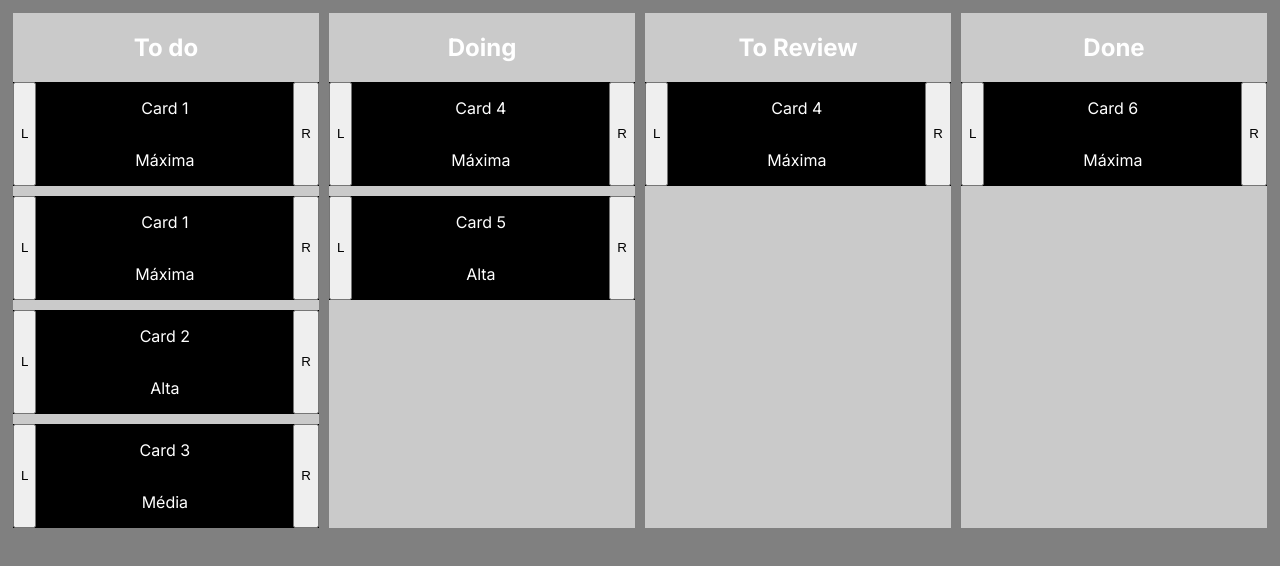
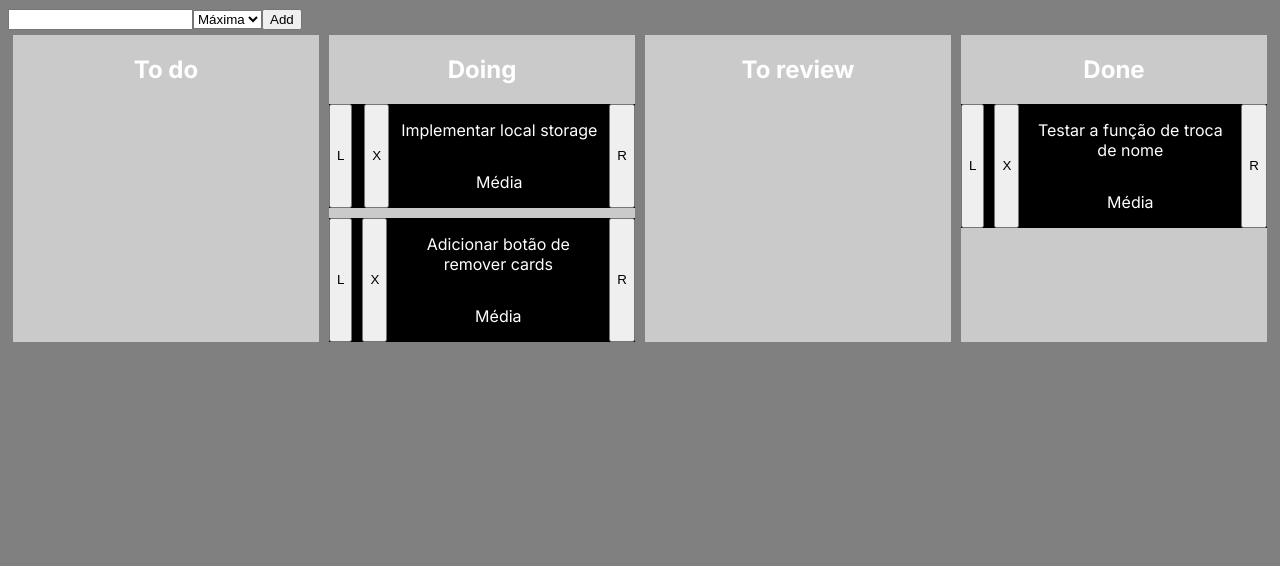
Before and after one commit to ViniWei/A2-Projeto, a Next.js app: page /home in a window 1280 px wide. Shown: the top 566 px of the page. Built offline with nearby package versions, Linux system fonts and the light colour scheme.

Commit message:
Add new cards

```diff
--- a/src/app/home/page.tsx
+++ b/src/app/home/page.tsx
@@ -1,3 +1,5 @@
+'use client';
+
 import Dashboard from "@/components/Dashboard/Dashboard"
 
 export default function Home(){
--- a/src/components/Card/Card.tsx
+++ b/src/components/Card/Card.tsx
@@ -15,18 +15,19 @@ const Card = (values: params): ReactNode => {
       </div>
         <button className='L'>L</button>
         <button className='R'>R</button>
+      <button className='close-card'>X</button>
     </div>
   );
 
   function getPriority(priority: number){
     switch (priority) {
+      case 0:
+        return "Máxima";
       case 1:
-        return "Máxima";
+        return "Alta";
       case 2:
-        return "Alta";
+        return "Média";
       case 3:
-        return "Média";
-      case 4:
         return "Baixa";
     }
   }
--- a/src/components/Dashboard/Dashboard.tsx
+++ b/src/components/Dashboard/Dashboard.tsx
@@ -1,14 +1,69 @@
-import React from 'react';
+import React, { useState } from 'react';
 import Column from '../Column/Column';
 import './Dashboard.css';
 
 const Dashboard: React.FC = () => {
+  const [cards, setCards] = useState([
+    {
+      name: "Testar a função de troca de nome",
+      priority: 2,
+      columnIndex: 3
+    },
+    {
+      name: "Implementar local storage",
+      priority: 2,
+      columnIndex: 1
+    },
+    {
+      name: "Adicionar botão de remover cards",
+      priority: 2,
+      columnIndex: 1
+    },
+  ]);
+
+  const [newCardPriority, setNewCardPriority] = useState(0);
+  const [newCardName, setNewCardName] = useState("");
+
+  let collumns = [
+    "To do",
+    "Doing",
+    "To review",
+    "Done",
+  ];
+
+  function returnCard(index: number){
+    return cards.filter(card => card.columnIndex == index);
+  }
+
+  function addCard() {
+    let newCards = [...cards];
+
+    newCards.push({
+      name: newCardName,
+      priority: newCardPriority,
+      columnIndex: 0
+    });
+
+    setCards(newCards);
+  }
+
   return (
-    <div className="Dashboard">
-      <Column title="To do" cards={[{ name: "Card 1", priority: 1 },{ name: "Card 1", priority: 1 }, { name: "Card 2", priority: 2 }, { name: "Card 3", priority: 3 }]} />
-      <Column title="Doing" cards={[{ name: "Card 4", priority: 1 }, { name: "Card 5", priority: 2 }]} />
-      <Column title="To Review" cards={[{ name: "Card 4", priority: 1 }]} />
-      <Column title="Done" cards={[{ name: "Card 6", priority: 1 }]} />
+    <div>
+      <div>
+        <input id="card-name-input" type='text' value={newCardName} onChange={(event) => setNewCardName(event.target.value)}/>
+        <select id="priority-input" onChange={(event) => setNewCardPriority(Number(event.target.value))}>
+          <option value="0">Máxima</option>
+          <option value="1">Alta</option>
+          <option value="2">Média</option>
+          <option value="3">Baixa</option>
+        </select>
+        <button onClick={addCard}>Add</button>
+      </div>
+      <div className="Dashboard">
+          {collumns.map((collumn, index) => (
+            <Column title={collumn} cards={returnCard(index)}/>
+          ))}
+      </div>
     </div>
   );
 }
```
